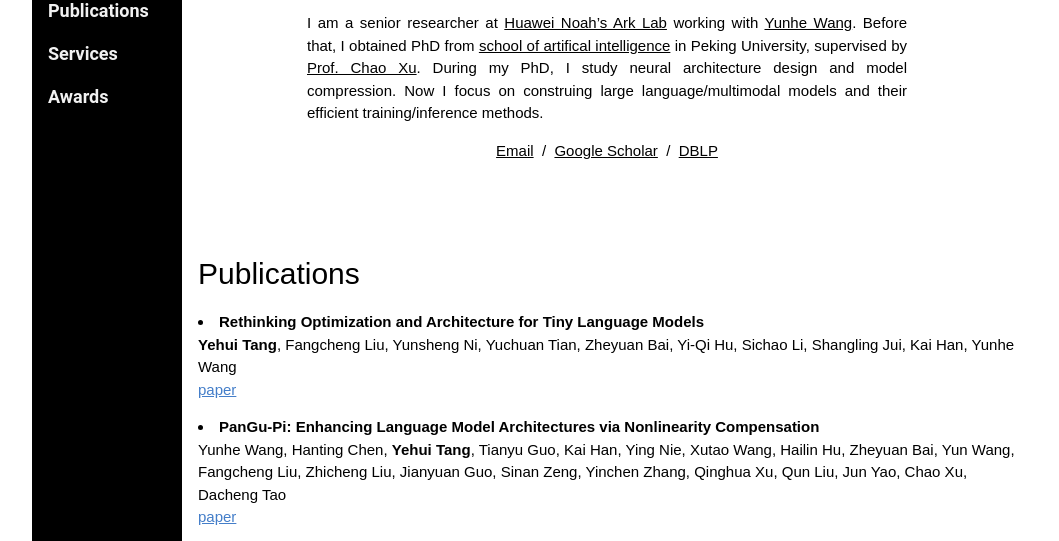
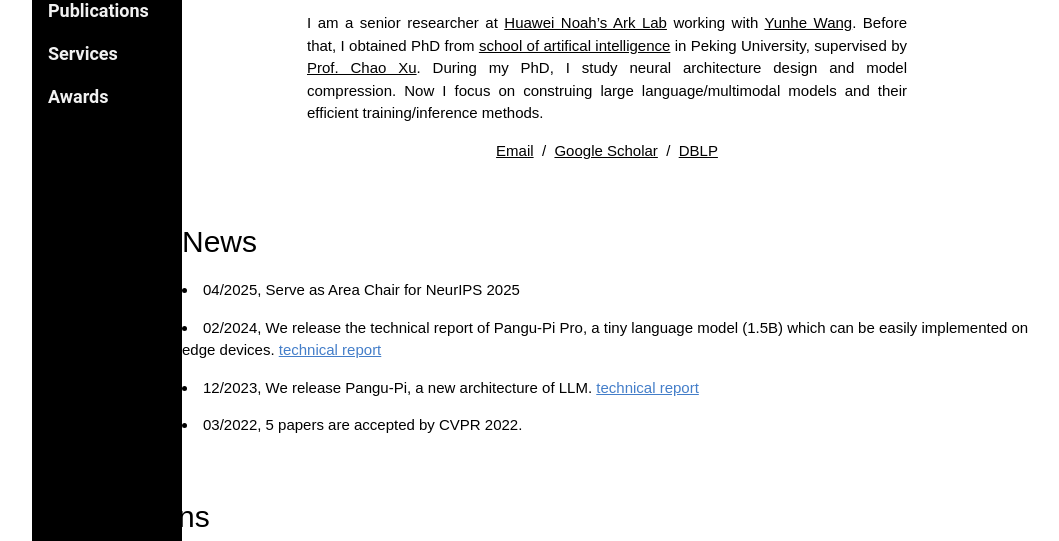
Before and after one commit to yehuitang/yehuitang.github.io, a plain HTML site: page index.html in a window 1280 px wide. Shown: the part 249-790 px from the top of the page, without its empty margins (108-1167 px from the left). Drawn offline with Linux system fonts and the light colour scheme.

Commit message:
Update index.html

```diff
--- a/index.html
+++ b/index.html
@@ -100,11 +100,18 @@
         </tbody></table>
   </div>
 
+
 <!-- The News Section -->
-<!--   <h2>News</h2>
-      <p><li> 03/2022, 5 papers are accepted by CVPR 2022!</li></p>
+  <h2>News</h2>
+  	  <p><li> 04/2025, Serve as Area Chair for NeurIPS 2025
+  	  <p><li> 02/2024, We release the technical report of Pangu-Pi Pro, a tiny language model (1.5B) which can be easily implemented on edge devices. <a style="color: #447ec9" href="https://arxiv.org/pdf/2402.02791">technical report</a>
+      </li></p>
+      <p><li> 12/2023, We release Pangu-Pi, a new architecture of LLM. <a style="color: #447ec9" href="https://arxiv.org/pdf/2312.17276">technical report</a>
+      </li></p>
+      <p><li> 03/2022, 5 papers are accepted by CVPR 2022.</li></p>
 
- </div> -->
+
+ </div>
  <!-- The Publications Section -->
   <div class="w3-container w3-padding-32" id="publications">
     <h2>Publications</h2>
@@ -112,7 +119,7 @@
     <p>
     <li><strong>Rethinking Optimization and Architecture for Tiny Language Models</strong>
     <br>
-    <strong>Yehui Tang</strong>, Fangcheng Liu, Yunsheng Ni, Yuchuan Tian, Zheyuan Bai, Yi-Qi Hu, Sichao Li, Shangling Jui, Kai Han, Yunhe Wang
+    <strong>Yehui Tang</strong>, Kai Han, Fangcheng Liu, Yunsheng Ni, Yuchuan Tian, Zheyuan Bai, Yi-Qi Hu, Sichao Li, Shangling Jui,  Yunhe Wang
     <br>
     <a style="color: #447ec9" href="https://arxiv.org/pdf/2402.02791">paper</a>
     </p>
```
